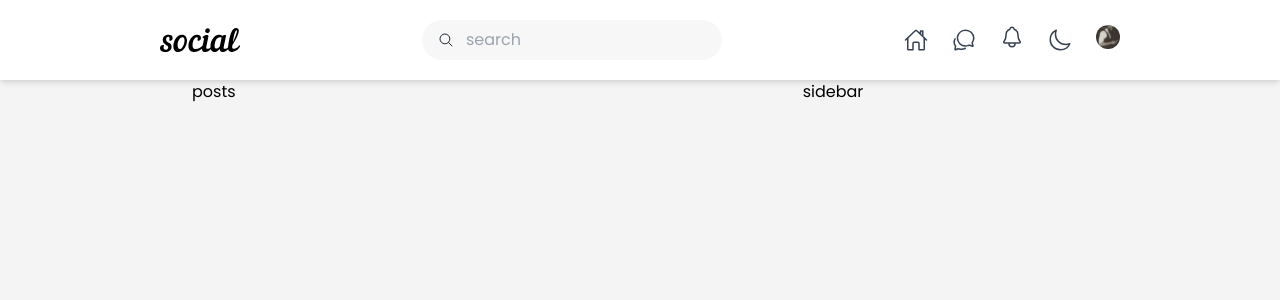
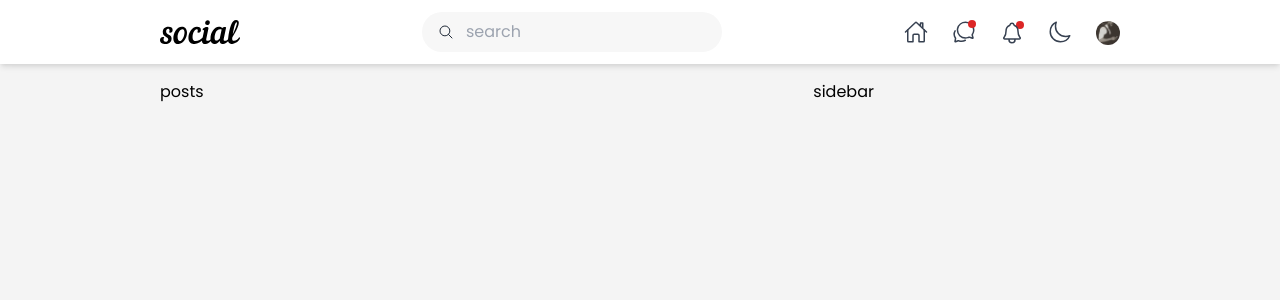
Before and after one commit to delasimensah/social-media-site, a Next.js app: page / in a window 1280 px wide. Shown: the top 300 px of the page. Built offline with nearby package versions, Linux system fonts and the light colour scheme.

Commit message:
setup homepage

```diff
--- a/components/FormInput.jsx
+++ b/components/FormInput.jsx
@@ -2,7 +2,7 @@ import React from "react";
 
 const FormInput = ({ name, type, placeholder, onChange, value, icon }) => {
   return (
-    <div className="flex items-center px-4 py-2 focus-within:bg-white focus-within:shadow-md transition-all duration-500 ease-in-out space-x-3 bg-[#f7f7f7] dark:bg-darklight rounded-full">
+    <div className="flex items-center px-4 py-2 focus-within:bg-white focus-within:shadow-md transition-shadow duration-500 ease-in-out space-x-3 bg-[#f7f7f7] dark:bg-darklight rounded-full">
       {icon}
       <input
         type={type}
--- a/components/Layout.jsx
+++ b/components/Layout.jsx
@@ -5,10 +5,10 @@ import Navbar from "./Navbar/Navbar";
 
 const Layout = ({ children }) => {
   return (
-    <div className="page-default bg-[#f4f4f4] dark:bg-darklight  overflow-hidden">
+    <div className="page-default bg-[#f4f4f4] dark:bg-darklight overflow-hidden">
       <Navbar />
 
-      <div className="h-screen mt-20">{children}</div>
+      {children}
     </div>
   );
 };
--- a/components/Navbar/Dropdown.jsx
+++ b/components/Navbar/Dropdown.jsx
@@ -5,7 +5,9 @@ import Fade from "react-reveal/Fade";
 const Dropdown = ({ icon, image, menu, w }) => {
   return (
     <Popover className="relative cursor-pointer">
-      <Popover.Button className="">{icon || image}</Popover.Button>
+      <Popover.Button className="relative top-[4px]">
+        {icon || image}
+      </Popover.Button>
 
       <Popover.Panel
         className={`absolute z-10 mt-5 transform -translate-x-44 lg:-translate-x-1/2 lg:left-1/2 text-gray-900 dark:text-white ${w}`}
--- /dev/null
+++ b/components/Navbar/Indicator.jsx
@@ -0,0 +1,13 @@
+import React from "react";
+
+const Indicator = ({ className }) => {
+  return (
+    <div
+      className={`absolute right-0 flex items-center justify-center w-2 h-2 text-sm text-white bg-red-600 rounded-full ${
+        className ? className : "top-0"
+      }`}
+    ></div>
+  );
+};
+
+export default Indicator;
--- a/components/Navbar/Navbar.jsx
+++ b/components/Navbar/Navbar.jsx
@@ -15,10 +15,11 @@ import ProfileImg from "./ProfileImg";
 import DropdownMenu from "./DropdownMenu";
 import SearchInput from "./SearchInput";
 import Logo from "../Logo";
+import Indicator from "./Indicator";
 
 const Navbar = () => {
   return (
-    <div className="fixed top-0 left-0 flex items-center justify-between w-screen px-3 py-5 bg-white shadow-md md:justify-start md:px-16 lg:px-40 dark:bg-dark">
+    <div className="fixed top-0 left-0 flex items-center justify-between w-screen px-3 py-5 bg-white shadow-md md:py-3 md:justify-start md:px-16 lg:px-40 dark:bg-dark">
       <Link href="/">
         <a className="w-20">
           <Logo />
@@ -32,16 +33,22 @@ const Navbar = () => {
       <div className="flex items-center space-x-6">
         <MenuLink link="/" icon={<IoHomeOutline className="nav-icon" />} />
 
+        <div className="relative">
+          <Indicator />
           <MenuLink
             link="/chat"
             icon={<IoChatbubblesOutline className="nav-icon" />}
           />
+        </div>
 
+        <div className="relative">
+          <Indicator className="top-[4px]" />
           <Dropdown
-          icon={<IoNotificationsOutline className="nav-icon" />}
+            icon={<IoNotificationsOutline className="nav-icon " />}
             menu={<Notifications />}
             w="w-72 lg:w-96"
           />
+        </div>
 
         <ColorModeButton />
 
--- a/pages/chat.jsx
+++ b/pages/chat.jsx
@@ -4,7 +4,11 @@ import React from "react";
 import Layout from "../components/Layout";
 
 const Chat = () => {
-  return <Layout>chat page</Layout>;
+  return (
+    <Layout>
+      <div className="container">chat</div>
+    </Layout>
+  );
 };
 
 export default Chat;
--- a/pages/index.jsx
+++ b/pages/index.jsx
@@ -6,8 +6,10 @@ import Layout from "../components/Layout";
 const HomePage = () => {
   return (
     <Layout>
-      <div className="min-h-screen w-[90vw] lg:w-[70vw] mx-auto grid grid-cols-1 lg:grid-cols-[2fr,1fr] gap-10">
-        <div className="">posts</div>
+      <div className="container grid grid-cols-1 lg:grid-cols-[2fr,1fr] gap-10">
+        <div className="">
+          <div>posts</div>
+        </div>
 
         <div className="hidden lg:block">sidebar</div>
       </div>
--- a/pages/profile.jsx
+++ b/pages/profile.jsx
@@ -4,7 +4,11 @@ import React from "react";
 import Layout from "../components/Layout";
 
 const ProfilePage = () => {
-  return <Layout>profile page</Layout>;
+  return (
+    <Layout>
+      <div className="container">profile</div>
+    </Layout>
+  );
 };
 
 export default ProfilePage;
--- a/styles/globals.css
+++ b/styles/globals.css
@@ -44,6 +44,10 @@ a {
   .form-icon {
     @apply w-4 h-4 text-gray-800 dark:text-gray-300;
   }
+
+  .container {
+    @apply mt-20 w-[90vw] lg:w-[75vw] mx-auto;
+  }
 }
 
 @layer components {
```
Lines whose indentation alone changed are shown as unchanged.
